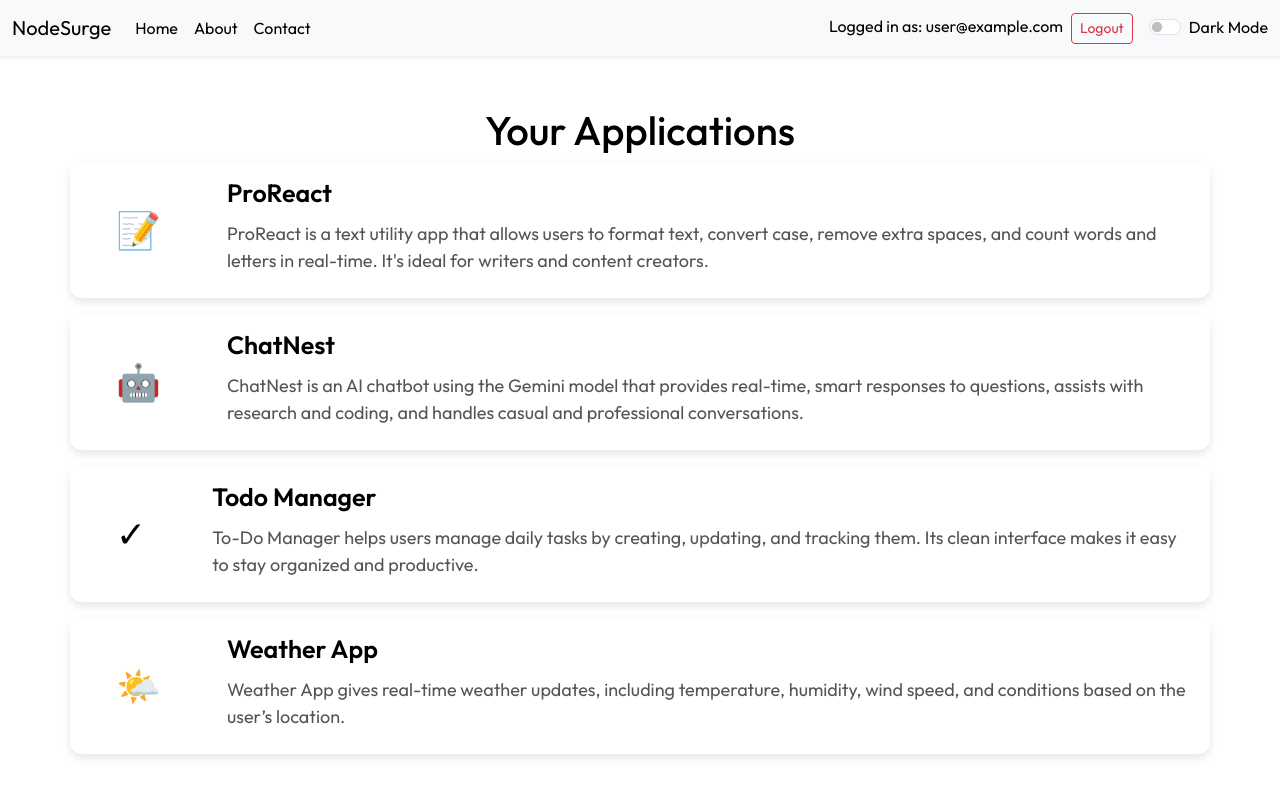
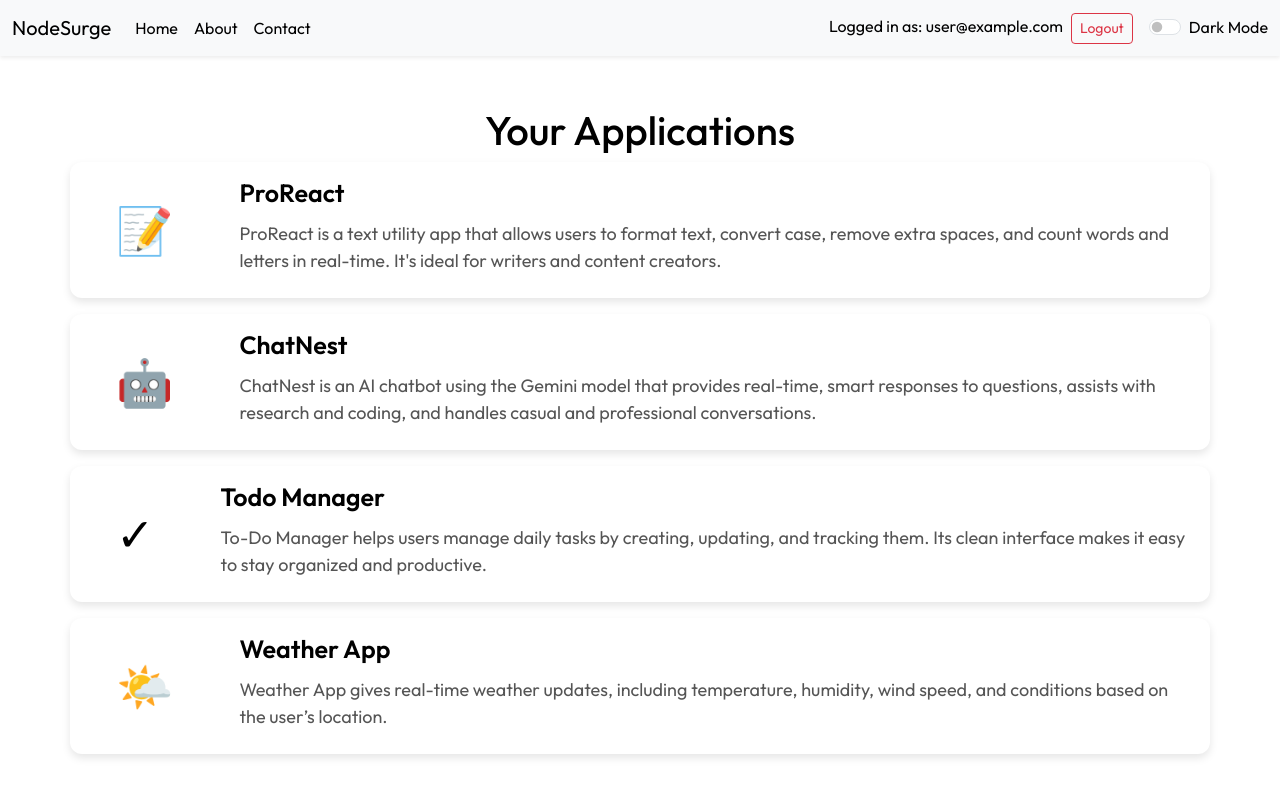
Before and after one commit to akhilshettyym/NodeSurge, a React (Create React App) app in the folder NodeSurge/: page /home in a window 1280 px wide. Shown: the top 796 px of the page. Built offline with nearby package versions, Linux system fonts and the light colour scheme; no server answers; sample sign-in values are in the browser's storage.

Commit message:
Auth and css commits

```diff
--- a/NodeSurge/src/components/About/About.css
+++ b/NodeSurge/src/components/About/About.css
@@ -1,7 +1,7 @@
 .container {
     max-width: 1300px;
     /* margin: 0 auto; */
-    /* margin-top: 3%; */
+    margin-top: 3%;
     margin-bottom: 3%;
 }
 
--- a/NodeSurge/src/styles/chatbot.css
+++ b/NodeSurge/src/styles/chatbot.css
@@ -3,16 +3,17 @@
 
 .chatbot-container {
   display: flex;
+  height: 40%;
   padding-top: 30px;
   padding-bottom: 30px;
   justify-content: center;
   align-items: center;
-  min-height: 100vh;
+  /* min-height: 60vh; */
   background: linear-gradient(#f5f0e1, #5a4d41);
 }
 
 .chatbot-popup {
-  width: 420px;
+  width: 450px;
   overflow: hidden;
   background: #fff;
   border-radius: 15px;
--- a/NodeSurge/src/styles/home.css
+++ b/NodeSurge/src/styles/home.css
@@ -36,7 +36,7 @@
   }
 
   .app-icon {
-    font-size: 36px;
+    font-size: 46px;
     padding-left: 30px;
   }
 
```
Also changed, not shown: NodeSurge/src/assets/banner-bg.png, 1 other file (tests, documents, lock files or other folders).
